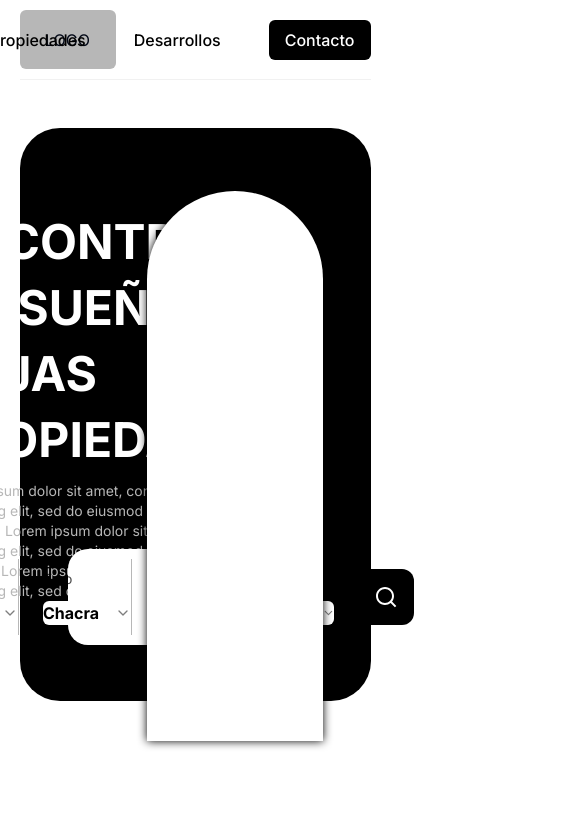
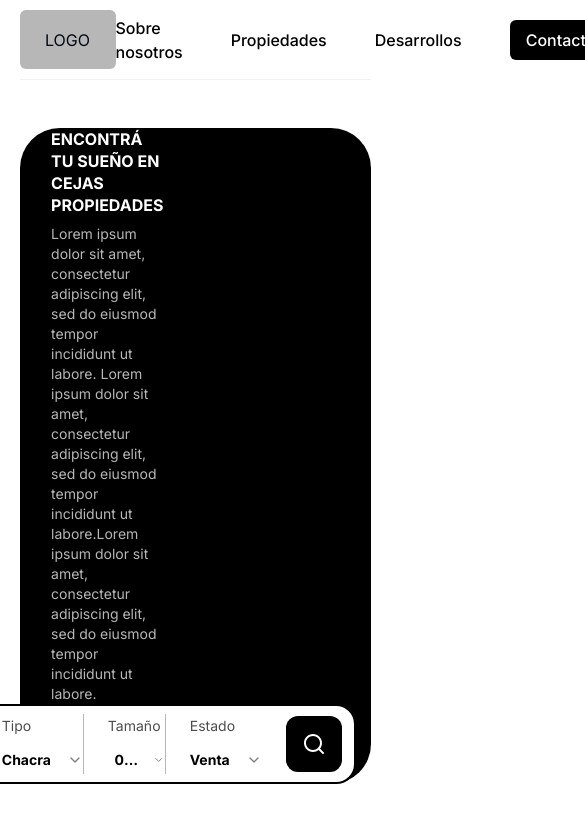
Before and after one commit to Tintaa307/cejas-propiedades, a Next.js app: page / in a window 390 px wide. Shown: the top 822 px of the page, 585 px wide, since content can reach past the window. Built offline with nearby package versions, Linux system fonts and the light colour scheme.

Commit message:
feat: landing responsive

```diff
--- a/src/components/Landing/Landing.tsx
+++ b/src/components/Landing/Landing.tsx
@@ -79,32 +79,17 @@ const Landing = () => {
       ],
     },
     {
-      title: "Precio",
+      title: "Estado",
       data: [
         {
-          title: "0-100000",
-          value: "0-100000",
+          title: "Venta",
+          value: "Venta",
         },
         {
-          title: "100000-200000",
-          value: "100000-200000",
+          title: "Alquiler",
+          value: "Alquiler",
         },
-        {
-          title: "200000-300000",
-          value: "200000-300000",
-        },
-        {
-          title: "300000-400000",
-          value: "300000-400000",
-        },
-        {
-          title: "400000-500000",
-          value: "400000-500000",
-        },
-        {
-          title: "500000+",
-          value: "500000+",
-        },
+
       ],
     },
     {
@@ -114,11 +99,11 @@ const Landing = () => {
   return (
     <main className="w-full h-[calc(100vh_-_80px)] flex items-center justify-center">
       <div className="w-[90%] h-full flex items-start justify-start">
-        <section className="w-full h-3/4 bg-black rounded-[40px] flex items-center justify-center flex-row mt-12 animate-fade-in-down">
-          <article className="relative w-1/2 h-full flex items-center justify-center flex-col">
+        <section className="w-full 2xl:h-3/4 lg:h-5/6 bg-black rounded-[40px] flex items-center justify-center flex-row mt-12 animate-fade-in-down ">
+          <article className="relative w-1/2 h-full flex items-center justify-center flex-col lg:gap-5">
             <div className="mx-12 flex flex-col gap-2">
-              <h1 className="text-white text-5xl font-bold leading-snug">
-                ENCONTRA TU SUEÑO EN CEJAS PROPIEDADES
+              <h1 className="text-white 2xl:text-5xl lg:text-3xl font-bold leading-snug">
+                ENCONTRÁ TU SUEÑO EN CEJAS PROPIEDADES
               </h1>
               <p className="text-grey text-sm">
                 Lorem ipsum dolor sit amet, consectetur adipiscing elit, sed do
@@ -128,7 +113,7 @@ const Landing = () => {
                 sed do eiusmod tempor incididunt ut labore.
               </p>
             </div>
-            <ul className="absolute bottom-14 w-[105%] h-24 bg-white rounded-[20px] ml-[calc(96px_+_5%)] flex items-center justify-center flex-row">
+            <ul className="2xl:absolute 2xl:bottom-14 2xl:w-[105%] lg:w-[135%] 2xl:h-24 h-20 bg-white rounded-[20px] 2xl:ml-[calc(96px_+_5%)] lg:ml-[calc(96px_+_35%)] flex items-center justify-center flex-row z-10 border-2 border-black">
               {filterItems.map((item, index) => (
                 <li
                   key={index}
@@ -151,7 +136,7 @@ const Landing = () => {
                   )}
                   {item.data && (
                     <Select>
-                      <SelectTrigger className="px-0 text-black font-bold text-base">
+                      <SelectTrigger className="px-0 text-black font-bold text-sm">
                         <SelectValue
                           className="text-black font-bold"
                           placeholder={item.data[0].title}
@@ -182,7 +167,7 @@ const Landing = () => {
             </ul>
           </article>
           <picture className="w-1/2 h-full flex items-end justify-end">
-            <div className="relative top-10 right-12 w-[460px] h-[550px] bg-white rounded-t-full shadow-[0_0_10px_#000]"></div>
+            <div className="relative top-5 right-10 2xl:top-10 2xl:right-12 2xl:w-[460px] lg:w-[320px] 2xl:h-[550px] lg:h-[375px] bg-white rounded-t-full shadow-[0_0_10px_#000]"></div>
           </picture>
         </section>
       </div>
--- a/src/components/navbar/Navbar.tsx
+++ b/src/components/navbar/Navbar.tsx
@@ -29,7 +29,7 @@ const Navbar = () => {
             LOGO
           </div>
         </picture>
-        <ul className="w-1/2 h-full flex items-center justify-end flex-row gap-12">
+        <ul className="2xl:w-1/2 lg:w-2/3 h-full flex items-center justify-end flex-row gap-12">
           {navItems.map((item, index) => (
             <Item key={index} item={item} />
           ))}
```
